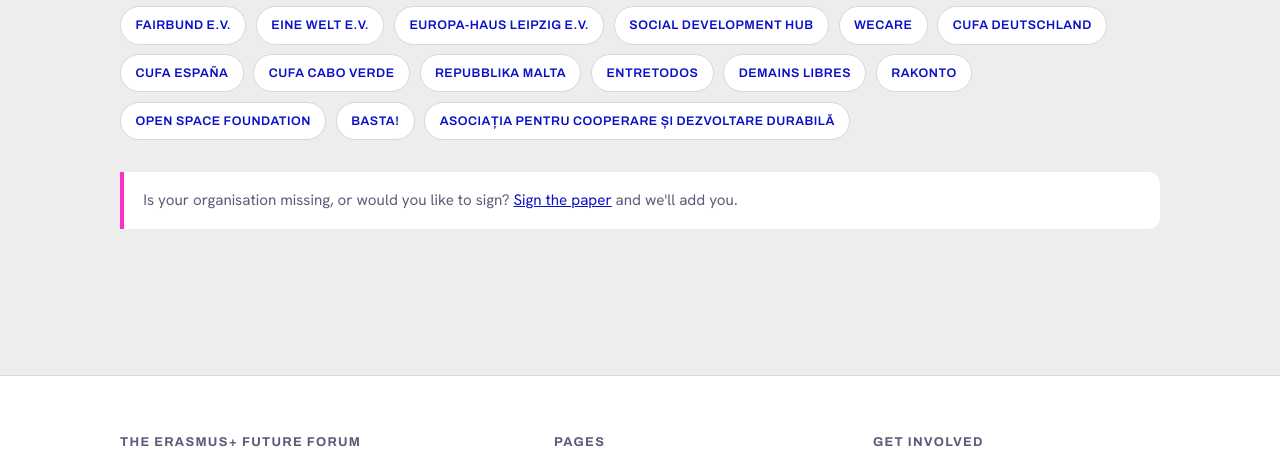
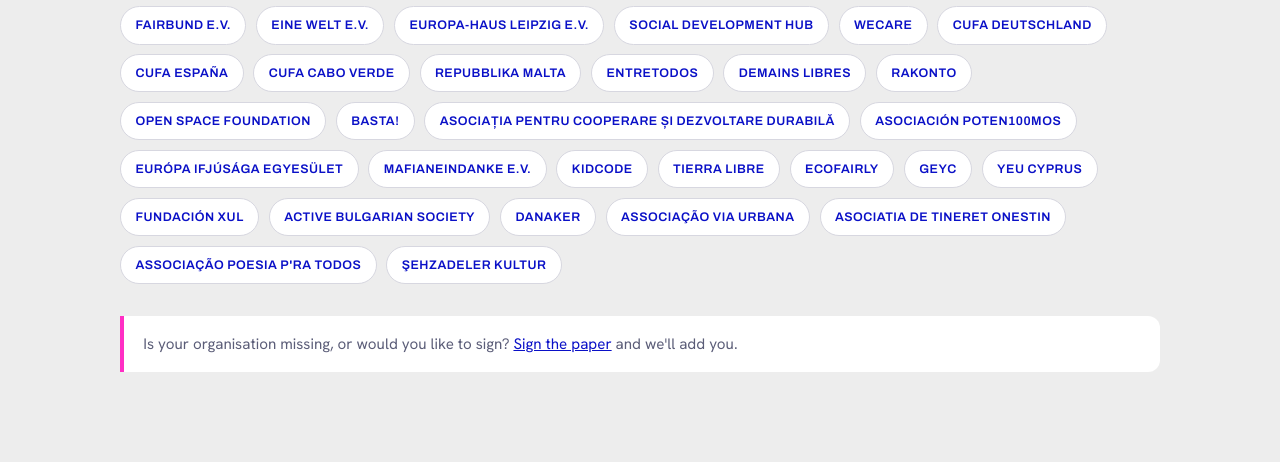
Before and after one commit to dreamingopenly-ev/forumrepodope, a plain HTML site: page signatories.html in a window 1280 px wide. Shown: the part 910-1372 px from the top of the page. Drawn offline with Linux system fonts and the light colour scheme.

Commit message:
Add files via upload

```diff
--- a/signatories.html
+++ b/signatories.html
@@ -362,6 +362,21 @@ a.chip:hover{ border-color:var(--magenta); color:var(--magenta); }
           <a class="chip" href="http://www.openspacebg.com/" target="_blank" rel="noopener">OPEN SPACE Foundation</a>
           <a class="chip" href="https://belgianantimafia.wordpress.com/" target="_blank" rel="noopener">BASTA!</a>
           <a class="chip" href="https://acdd.ro/" target="_blank" rel="noopener">Asociația pentru Cooperare și Dezvoltare Durabilă</a>
+          <a class="chip" href="http://www.poten100mos.org/" target="_blank" rel="noopener">Asociación Poten100mos</a>
+          <a class="chip" href="https://youth.europa.eu/volunteering/organisation/50346_en" target="_blank" rel="noopener">Európa Ifjúsága Egyesület</a>
+          <a class="chip" href="https://mafianeindanke.de/" target="_blank" rel="noopener">mafianeindanke e.V.</a>
+          <a class="chip" href="http://kidcode.es/" target="_blank" rel="noopener">KidCode</a>
+          <a class="chip" href="https://www.instagram.com/tierra.libre._/" target="_blank" rel="noopener">Tierra Libre</a>
+          <a class="chip" href="https://ecofairly.org/" target="_blank" rel="noopener">EcoFairly</a>
+          <a class="chip" href="https://www.geyc.ro/" target="_blank" rel="noopener">GEYC</a>
+          <a class="chip" href="https://www.yeucyprus.org/" target="_blank" rel="noopener">YEU Cyprus</a>
+          <a class="chip" href="https://www.fundacionxul.org/" target="_blank" rel="noopener">Fundación XUL</a>
+          <a class="chip" href="https://activebulgariansociety.org/" target="_blank" rel="noopener">Active Bulgarian Society</a>
+          <a class="chip" href="https://danakerdiaspora.eu/" target="_blank" rel="noopener">Danaker</a>
+          <a class="chip" href="https://www.viaurbana.pt/" target="_blank" rel="noopener">Associação Via Urbana</a>
+          <a class="chip" href="https://onestin.org/" target="_blank" rel="noopener">Asociatia de tineret Onestin</a>
+          <a class="chip" href="https://poesiapratodos.pt/" target="_blank" rel="noopener">Associação Poesia P'ra Todos</a>
+          <a class="chip" href="https://sehzadekultur.com/" target="_blank" rel="noopener">Şehzadeler Kultur</a>
       </div>
       <div class="note reveal" style="margin-top:2rem">
         Is your organisation missing, or would you like to sign? <a href="https://tally.so/r/lbZJpB" target="_blank" rel="noopener">Sign the paper</a> and we'll add you.
```
